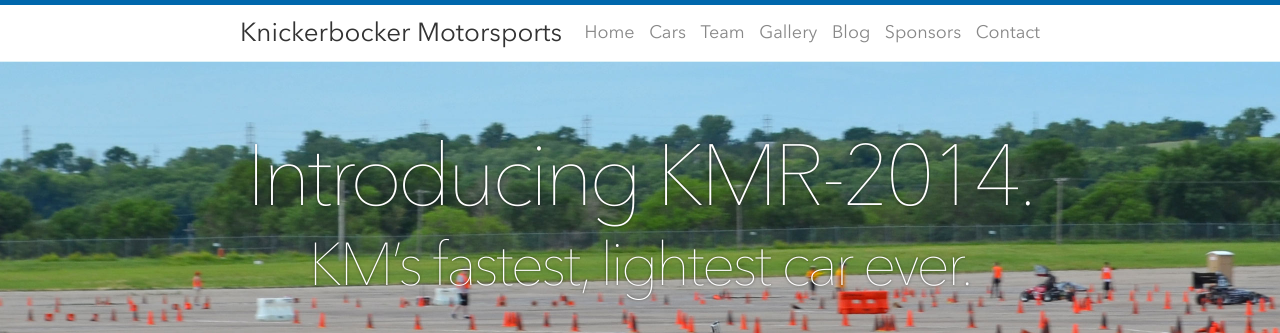
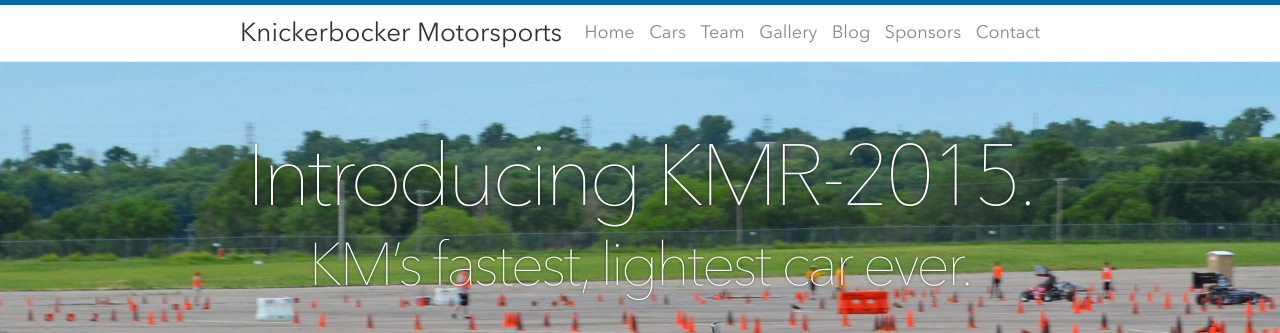
Before and after one commit to columbiafsae/website, a Jekyll site: the page built from index.html, in a window 1280 px wide. Shown: the top 333 px of the page. Built offline with Jekyll 4.4.1, drawn with Linux system fonts in a browser that asks for light colours.

Commit message:
Update index.html

```diff
--- a/index.html
+++ b/index.html
@@ -7,7 +7,7 @@
   <div class="page">
     <a class="hero" href="{{ "/cars/2014/" | prepend: site.baseurl }}">
       <div class="wrap">
-        <p class="headline">Introducing KMR-2014.</p>
+        <p class="headline">Introducing KMR-2015.</p>
         <p class="subtitle">KM’s fastest, lightest car ever.</p>
       </div>
     </a>
```
